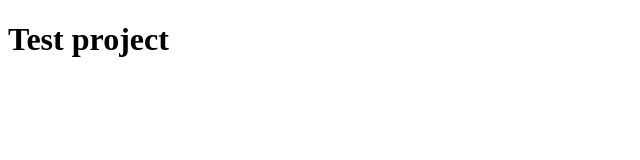
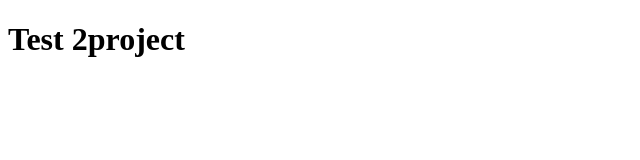
Before and after one commit to xQuiet000/xQuiet000.github.io, a plain HTML site: page index.html in a window 1280 px wide. Shown: the whole page, without its empty margins (0-640 px from the left). Drawn offline with Linux system fonts and the light colour scheme.

Commit message:
Update index.html

```diff
--- a/index.html
+++ b/index.html
@@ -6,6 +6,6 @@
     <title>Document</title>
 </head>
 <body>
-    <h1>Test project</h1>
+    <h1>Test 2project</h1>
 </body>
 </html>
```
